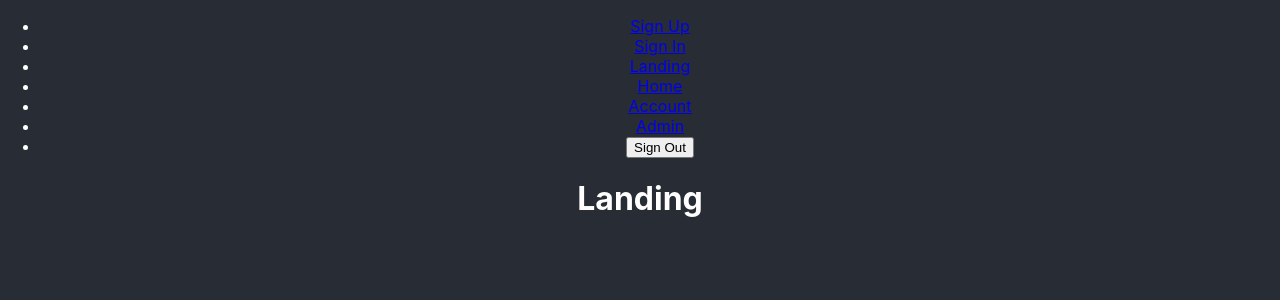
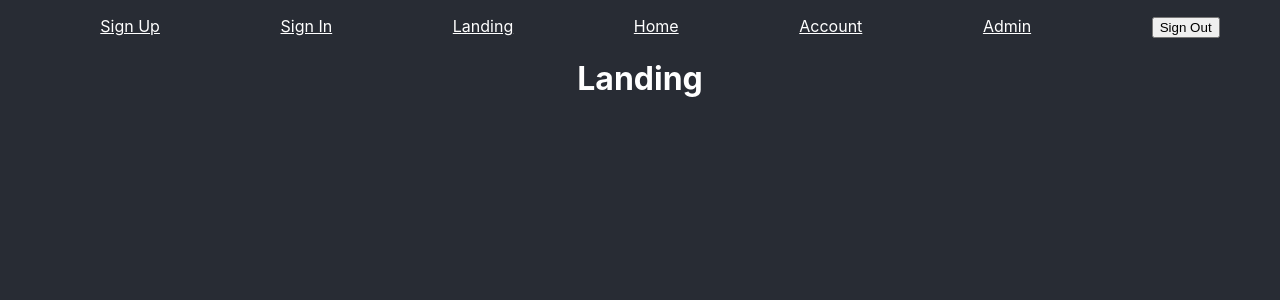
Before and after one commit to jagretz/cabin-management, a React (Create React App) app: page / in a window 1280 px wide. Shown: the top 300 px of the page. Built offline with nearby package versions, Linux system fonts and the light colour scheme; no server answers.

Commit message:
(doc) add to documentation: project architecture

```diff
--- a/src/assets/css/global.css
+++ b/src/assets/css/global.css
@@ -13,3 +13,24 @@ code {
     font-family: source-code-pro, Menlo, Monaco, Consolas, "Courier New",
         monospace;
 }
+
+.navigation {
+    list-style: none;
+    display: flex;
+    flex-flow: row wrap;
+    justify-content: space-around;
+    color: white;
+}
+
+a {
+    color: white;
+}
+
+a:active,
+a:focus {
+    color: turquoise;
+}
+
+a:hover {
+    color: yellow;
+}
--- a/src/components/Navigation/Navigation.js
+++ b/src/components/Navigation/Navigation.js
@@ -6,7 +6,7 @@ import SignOutButton from "components/SignOut/SignOut";
 export default function Navigation() {
   return (
     <div>
-      <ul>
+      <ul className="navigation">
         <li>
           <Link to={ROUTES.SIGN_UP}>Sign Up</Link>
         </li>
```
Also changed, not shown: 1 other file (tests, documents, lock files or other folders).
